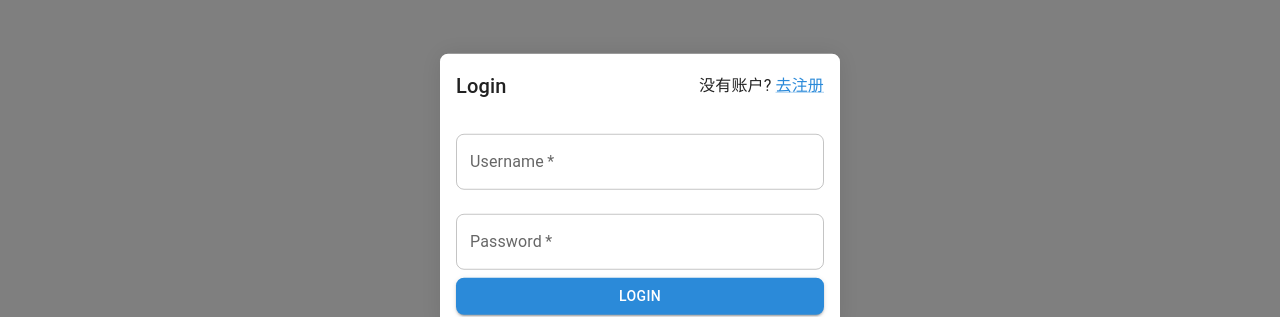
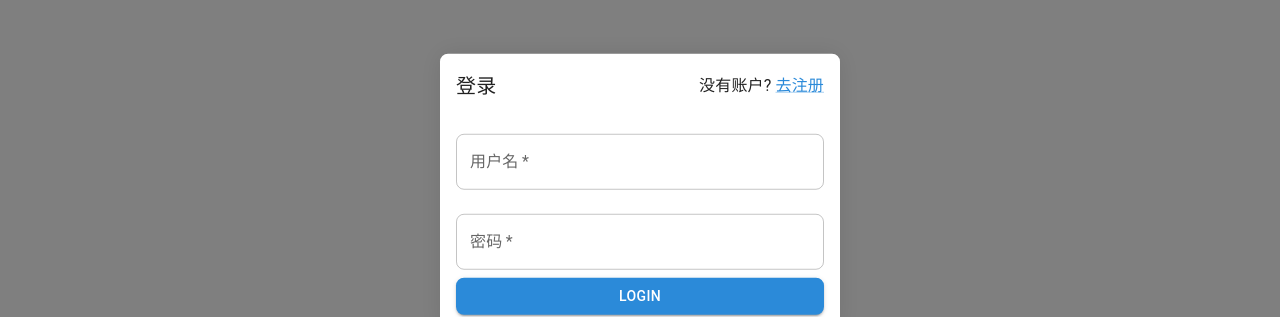
Before and after one commit to hhyufan/VolunteerManagement, a React (Vite) app in the folder frontend/: page / in a window 1280 px wide. Both pictures are taken after a click on the button "登录". Shown: the part 208-525 px from the top of the page. Built offline with nearby package versions, Linux system fonts and the light colour scheme.

Commit message:
chore:  将登录注册表单标题和输入框进行汉化处理

```diff
--- a/frontend/src/components/LoginForm.jsx
+++ b/frontend/src/components/LoginForm.jsx
@@ -31,7 +31,7 @@ const LoginForm = ({ onClose, onSuccess, setShowRegister }) => {
         <Modal open onClose={onClose}>
             <Box className="modal">
                 <Box display="flex" justifyContent="space-between" alignItems="center" mb={2}>
-                    <Typography variant="h6" component="h2">Login</Typography>
+                    <Typography variant="h6" component="h2">登录</Typography>
                     <Typography variant="body1">
                         没有账户?{' '}
                         <Link component="button" variant="body1" onClick={handleSwitchToRegister}>
@@ -44,7 +44,7 @@ const LoginForm = ({ onClose, onSuccess, setShowRegister }) => {
                         fullWidth
                         variant="outlined"
                         margin="normal"
-                        label="Username"
+                        label="用户名"
                         value={username}
                         onChange={(e) => setUsername(e.target.value)}
                         required
@@ -53,7 +53,7 @@ const LoginForm = ({ onClose, onSuccess, setShowRegister }) => {
                         fullWidth
                         variant="outlined"
                         margin="normal"
-                        label="Password"
+                        label="密码"
                         type="password"
                         value={password}
                         onChange={(e) => setPassword(e.target.value)}
--- a/frontend/src/components/RegisterForm.jsx
+++ b/frontend/src/components/RegisterForm.jsx
@@ -39,7 +39,7 @@ const RegisterForm = ({ onClose, onSuccess, setShowLogin }) => {
         <Modal open onClose={onClose}>
             <Box className="modal">
                 <Box display="flex" justifyContent="space-between" alignItems="center" mb={2}>
-                    <Typography variant="h6" component="h2">Register</Typography>
+                    <Typography variant="h6" component="h2">注册</Typography>
                     <Typography variant="body1">
                         已有账户?{' '}
                         <Link component="button" variant="body1" onClick={handleSwitchToLogin}>
@@ -52,7 +52,7 @@ const RegisterForm = ({ onClose, onSuccess, setShowLogin }) => {
                         fullWidth
                         variant="outlined"
                         margin="normal"
-                        label="Username"
+                        label="用户名"
                         value={username}
                         onChange={(e) => setUsername(e.target.value)}
                         required
@@ -61,7 +61,7 @@ const RegisterForm = ({ onClose, onSuccess, setShowLogin }) => {
                         fullWidth
                         variant="outlined"
                         margin="normal"
-                        label="Password"
+                        label="密码"
                         type="password"
                         value={password}
                         onChange={(e) => setPassword(e.target.value)}
@@ -71,7 +71,7 @@ const RegisterForm = ({ onClose, onSuccess, setShowLogin }) => {
                         fullWidth
                         variant="outlined"
                         margin="normal"
-                        label="Confirm Password"
+                        label="确认密码"
                         type="password"
                         value={confirmPassword}
                         onChange={(e) => setConfirmPassword(e.target.value)}
```
